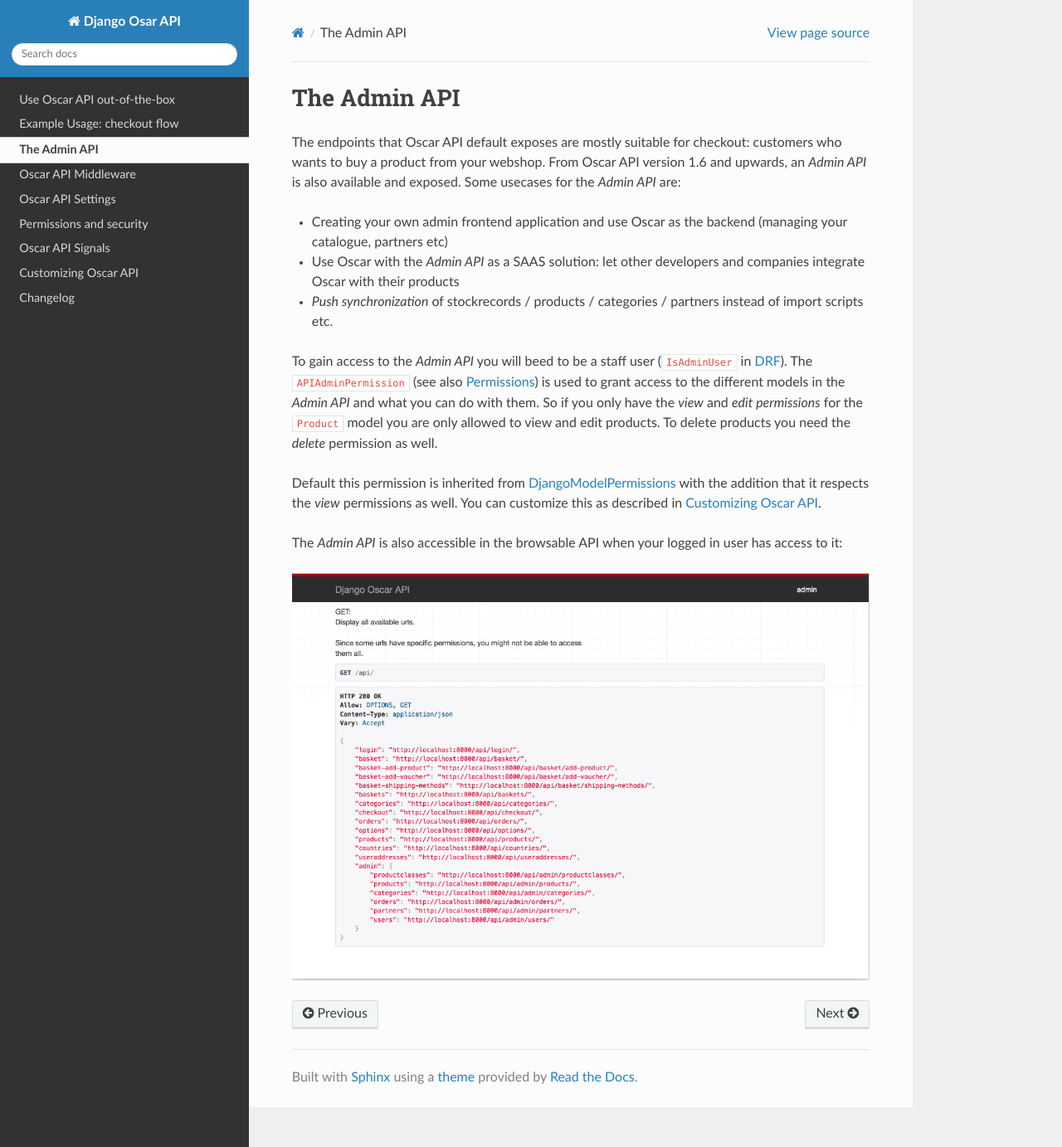
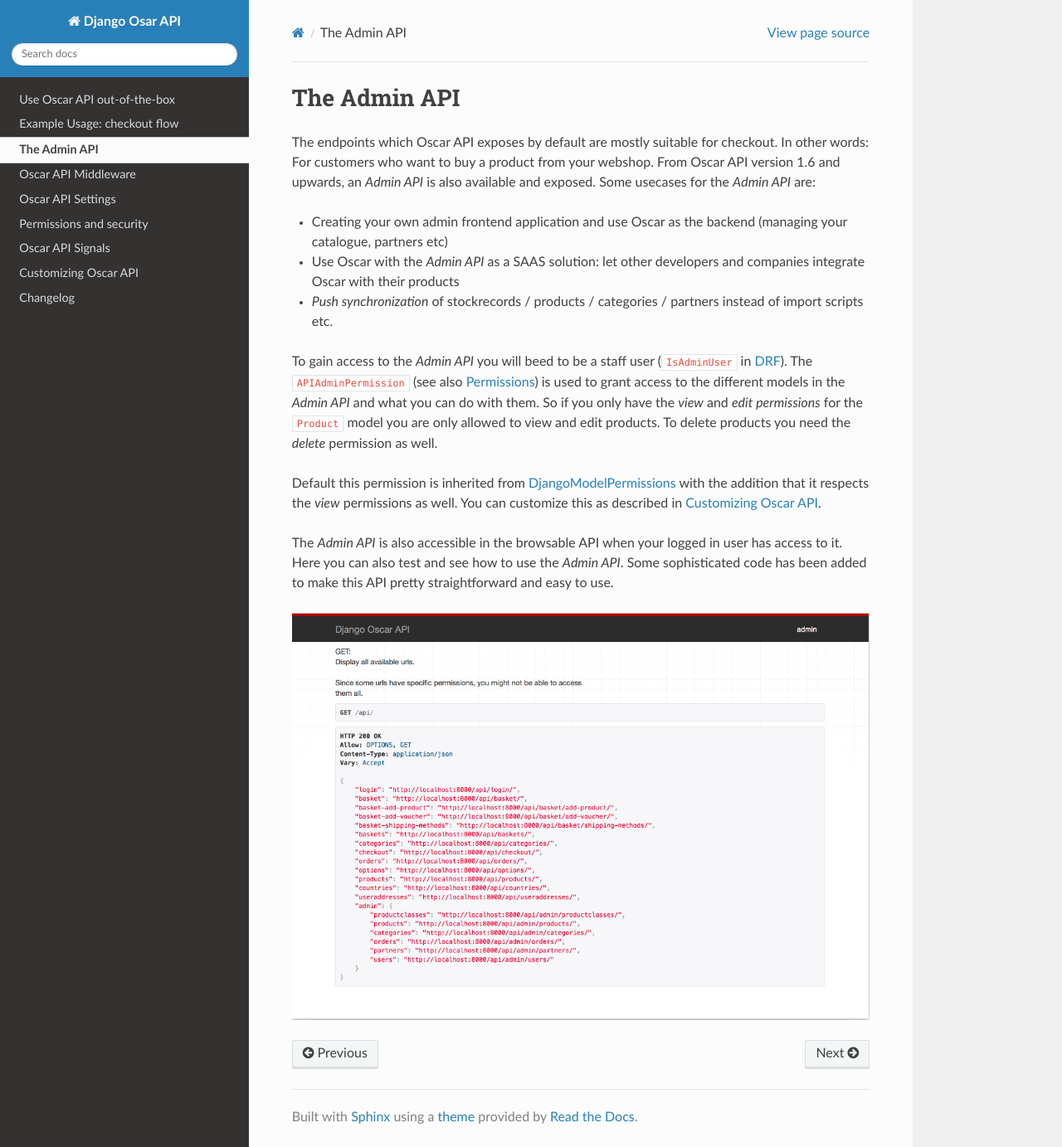
Before and after one commit to django-oscar/django-oscar-api, a Sphinx documentation site: the page built from docs/source/usage/the_admin_api.rst, in a window 1280 px wide and 1383 px high. Shown: the whole window at 83% size. Built offline with Sphinx 7.4.7 and the Read the Docs theme 2.0.0, drawn with Linux system fonts in a browser that asks for light colours.

Commit message:
Update the_admin_api.rst

```diff
--- a/docs/source/usage/the_admin_api.rst
+++ b/docs/source/usage/the_admin_api.rst
@@ -1,7 +1,7 @@
 =============
 The Admin API
 =============
-The endpoints that Oscar API default exposes are mostly suitable for checkout: customers who wants to buy a product from your webshop. From Oscar API version 1.6 and upwards, an *Admin API* is also available and exposed. Some usecases for the *Admin API* are:
+The endpoints which Oscar API exposes by default are mostly suitable for checkout. In other words: For customers who want to buy a product from your webshop. From Oscar API version 1.6 and upwards, an *Admin API* is also available and exposed. Some usecases for the *Admin API* are:
 
 * Creating your own admin frontend application and use Oscar as the backend (managing your catalogue, partners etc)
 * Use Oscar with the *Admin API* as a SAAS solution: let other developers and companies integrate Oscar with their products
@@ -14,7 +14,7 @@
 .. _`DRF`: https://www.django-rest-framework.org/
 .. _`DjangoModelPermissions`: https://www.django-rest-framework.org/api-guide/permissions/#djangomodelpermissions
 
-The *Admin API* is also accessible in the browsable API when your logged in user has access to it:
+The *Admin API* is also accessible in the browsable API when your logged in user has access to it. Here you can also test and see how to use the *Admin API*. Some sophisticated code has been added to make this API pretty straightforward and easy to use.
 
 .. image:: ../images/admin-api.png
    :alt: The Admin API
```
